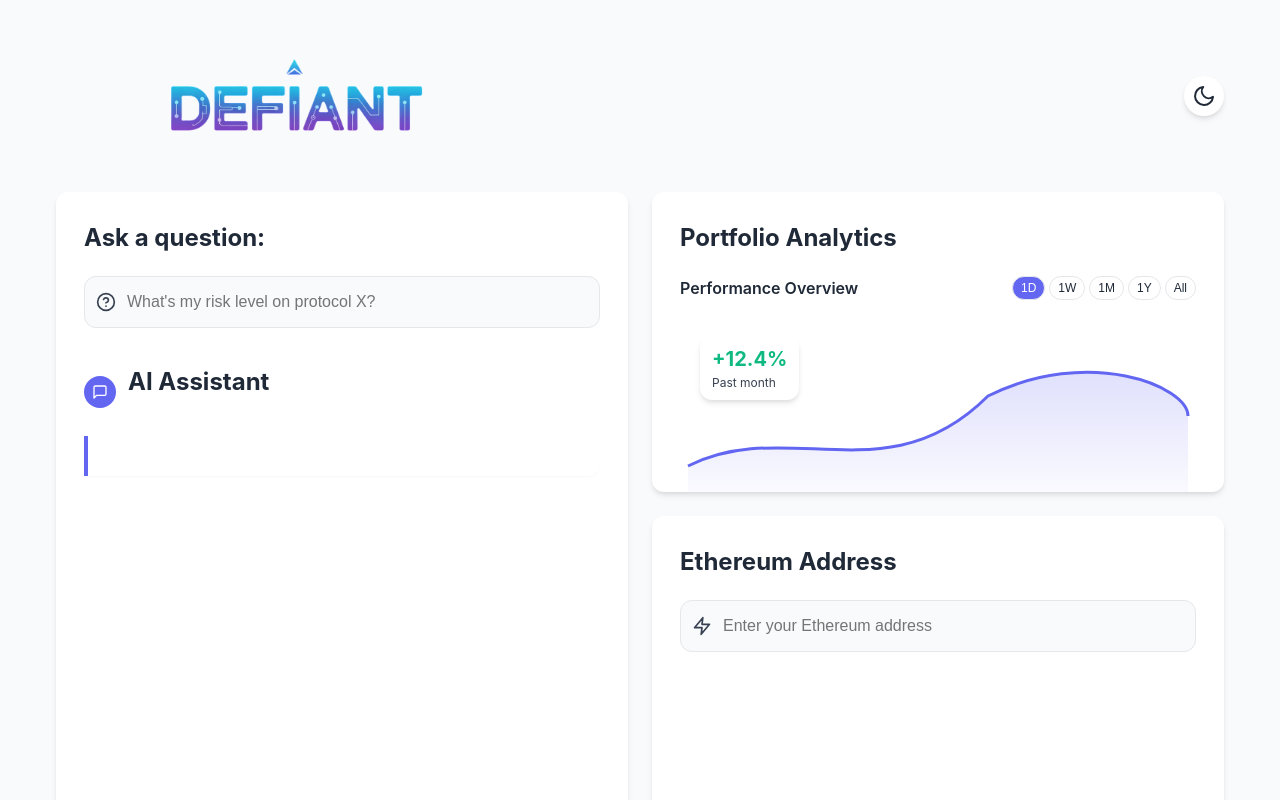
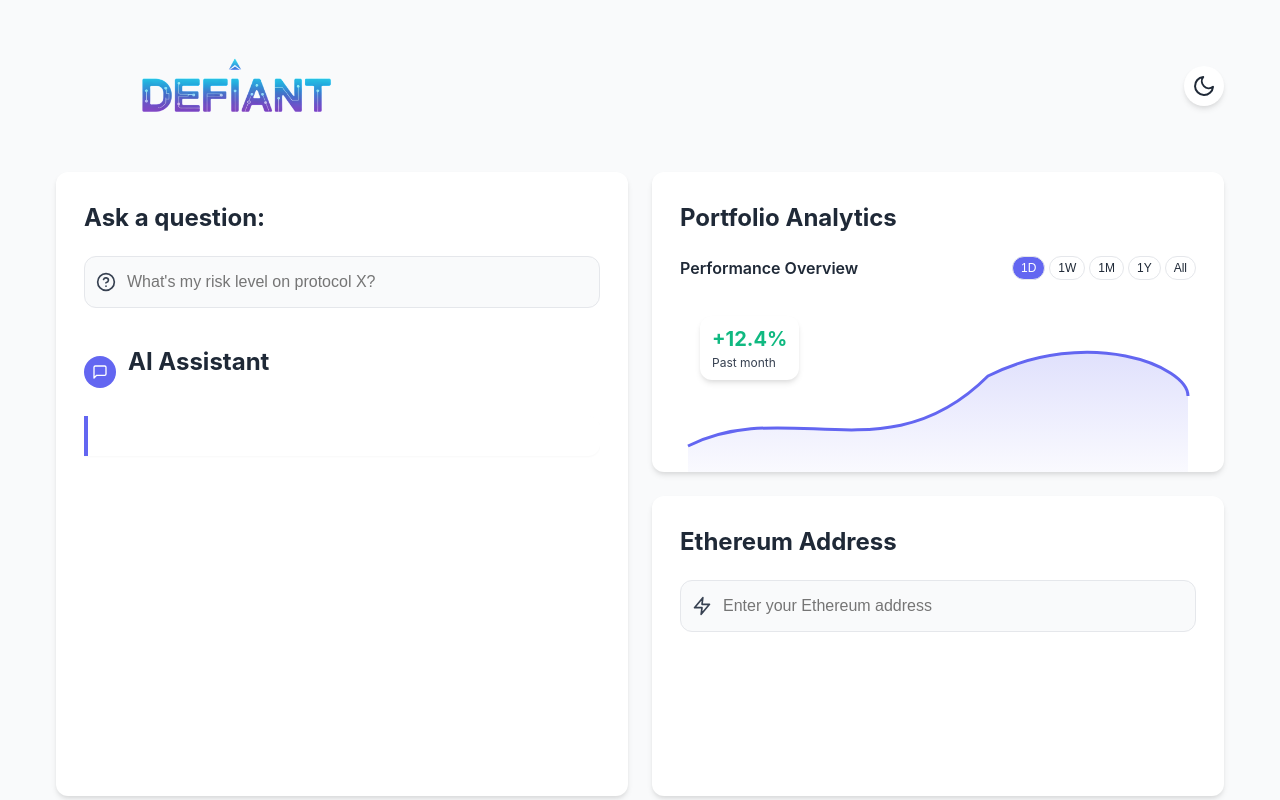
Before and after one commit to dorianturner/encode25, a Flask app: page / in a window 1280 px wide. Run offline with Flask 3, Linux system fonts and the light colour scheme; some libraries are stand-ins or nearby versions.

Commit message:
neatened up a bit more

```diff
--- a/app/templates/index.html
+++ b/app/templates/index.html
@@ -2,14 +2,14 @@
 <html lang="en" class="light">
 <head>
     <meta charset="UTF-8">
-    <meta name="viewport" content="width=device-width, initial-scale=1.1">
+    <meta name="viewport" content="width=device-width, initial-scale=0.9">
     <title>AI-Powered DeFi Assistant</title>
     <link rel="stylesheet" href="static/style.css">
 </head>
 <body>
     <div class="container">
         <header>
-            <img src="static/images/defiant.png" alt="DeFiant" height="80" />
+            <img src="static/images/defiant.png" alt="DeFiant" height="60" />
             <div class="theme-toggle" id="theme-toggle">
                 <div class="theme-toggle-icon" id="theme-toggle-icon">
                     <svg xmlns="http://www.w3.org/2000/svg" width="24" height="24" viewBox="0 0 24 24" fill="none" stroke="currentColor" stroke-width="2" stroke-linecap="round" stroke-linejoin="round">
```
